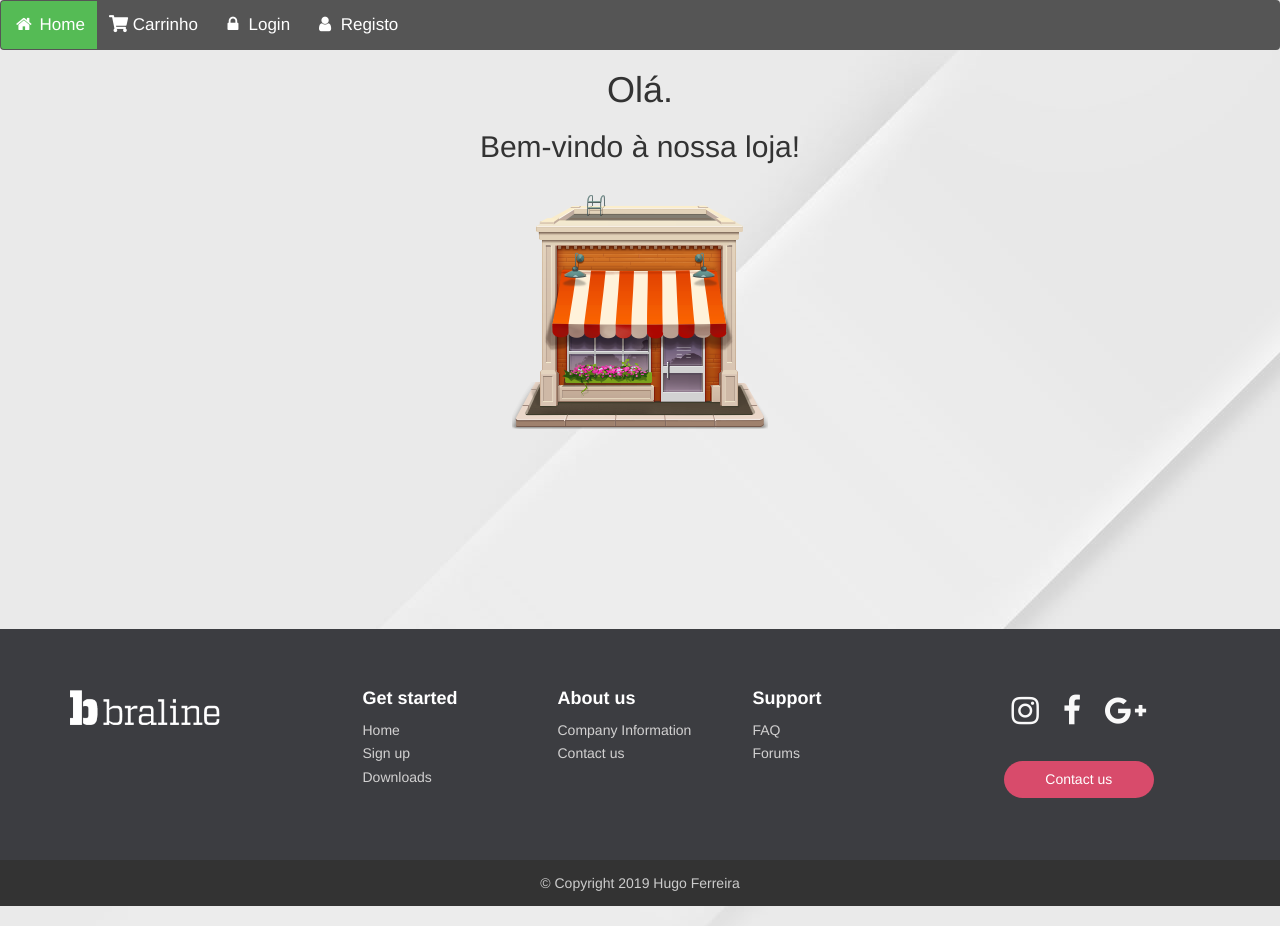
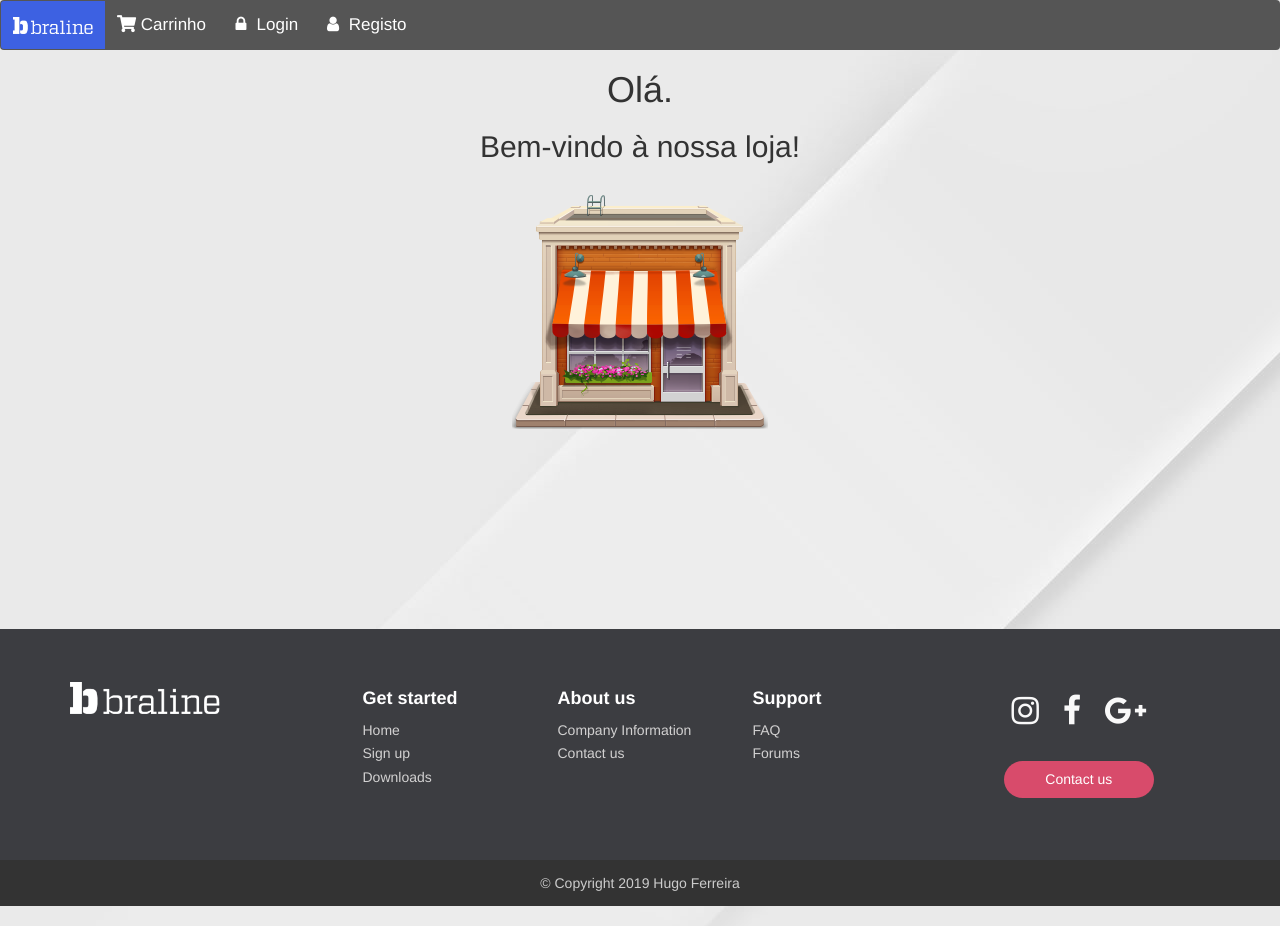
Before and after one commit to Nayorken/Apresenta-o01, a Flask app: page / in a window 1280 px wide. Run offline with Flask 2, Linux system fonts and the light colour scheme; parts of the project's set-up code (start-up, migrations or seed data) failed here and were passed over; some libraries are stand-ins or nearby versions.

Commit message:
Atualização (v12)

```diff
--- a/static/style.css
+++ b/static/style.css
@@ -53,7 +53,7 @@ td {
   color: #ff8;
   text-decoration: none;
   font-size: 17px;
-  background-color: #000;
+  background-color: blue;
 }
 
 .navbar {
@@ -71,11 +71,11 @@ td {
 }
 
 .navbar a:hover {
-  background-color: #000;
+  background-color: #c2e4fc;
 }
 
 .active {
-  background-color: #5B5;
+  background-color: #3d61e2;
 }
 
 @media screen and (max-width: 500px) {
--- a/templates/layout.html
+++ b/templates/layout.html
@@ -22,7 +22,7 @@
 
 {% set icons = ['fas fa-question', 'fas fa-archive', 'fas fa-microchip', 'fas fa-desktop'] %}
 <div class="navbar">
-    <a class="active" href="/"><i class="fa fa-fw fa-home"></i> Home</a>
+    <a class="active" href="/"><img src="/static/logos/logo.png" width="80"></a></img>
     {% for nome in menu %}
     <a href="/pr_ini/{{ nome.title }}"><i class="{{ icons.pop() }}"></i> {{ nome.title }}</a>
     {% endfor %}
```
Also changed, not shown: static/logos/logo.png.
